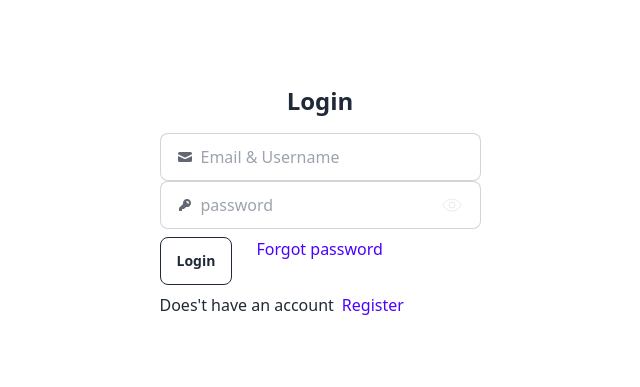
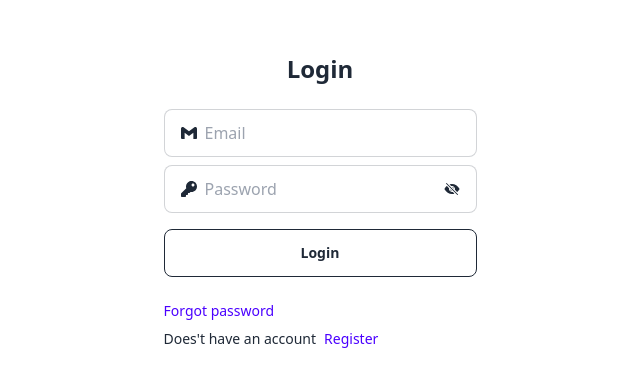
Before and after one commit to Alii-Hassnain/Fashion_frontend, a React (Vite) app in the folder FashionShop/: page /login in a window 1280 px wide. Shown: the part 199-586 px from the top of the page, without its empty margins (320-960 px from the left). Built offline with nearby package versions, Linux system fonts and the light colour scheme.

Commit message:
Add FormInput component and update Register page to use it

```diff
--- a/FashionShop/src/components/FormInput.jsx
+++ b/FashionShop/src/components/FormInput.jsx
@@ -1,6 +1,6 @@
 import React from "react";
 
-const FormInput = ({ type, name, defaultvalue, placeholder,icon }) => {
+const FormInput = ({ type, name, defaultvalue, placeholder,icon,icon2 }) => {
   return (
     <label className="input input-bordered flex items-center gap-2">
       {icon}
@@ -11,6 +11,7 @@ const FormInput = ({ type, name, defaultvalue, placeholder,icon }) => {
         className="grow"
         placeholder={placeholder}
       />
+      {icon2}
     </label>
   );
 };
--- a/FashionShop/src/components/index.js
+++ b/FashionShop/src/components/index.js
@@ -1,3 +1,4 @@
 export {default as Navbar} from "./Navbar"
 export {default as Header} from "./Header"
 export {default as Hero} from "./Hero"
+export {default as FormInput} from "./FormInput"
--- a/FashionShop/src/pages/Login.jsx
+++ b/FashionShop/src/pages/Login.jsx
@@ -1,5 +1,10 @@
 import { useState } from "react";
 import { Link, useNavigate } from "react-router-dom";
+import { SiGmail } from "react-icons/si";
+import { FaKey } from "react-icons/fa";
+import { FormInput } from "../components";
+import { IoEye } from "react-icons/io5";
+import { IoEyeOff } from "react-icons/io5";
 
 const Login = () => {
   const [loginInfo, setLoginInfo] = useState({
@@ -7,117 +12,96 @@ const Login = () => {
     password: "",
   });
   const [isChecked, setIsChecked] = useState(false);
+  const [isHidden, setIsHidden] = useState(true);
+
   const navigate = useNavigate();
-  const handleOnSubmit = async(e) => {
+  const handleOnSubmit = async (e) => {
     e.preventDefault();
-    const {email,password}=loginInfo;
-    console.log("email:",email,"password : ",password);
+    const { email, password } = loginInfo;
+    console.log("email:", email, "password : ", password);
     try {
-      const response=await fetch("http://localhost:8080/user/login",{
-        method:"POST",
-        headers:{
-          "Content-Type":"application/json",
+      const response = await fetch("http://localhost:8080/user/login", {
+        method: "POST",
+        headers: {
+          "Content-Type": "application/json",
         },
-        body:JSON.stringify({email,password})
-      })
-      const result=await response.json();
-      console.log("Data recieve from backend : ",result)
-      const {success,error,message,data,token}=result;
-      console.log("mesage from backend",message)
-      console.log("token from backend",token)
+        body: JSON.stringify({ email, password }),
+      });
+      const result = await response.json();
+      console.log("Data recieve from backend : ", result);
+      const { success, error, message, data, token } = result;
+      console.log("mesage from backend", message);
+      console.log("token from backend", token);
 
-      if(success){
-         localStorage.setItem("token",token);
-         localStorage.setItem("user",JSON.stringify(data.username));
+      if (success) {
+        localStorage.setItem("token", token);
+        localStorage.setItem("user", JSON.stringify(data.username));
         // navigate("/products")
       }
     } catch (error) {
-      console.log(error)
+      console.log(error);
     }
-  }
+  };
   const handleOnChange = (e) => {
-    const {name,value}=e.target;
-    const newInfo={...loginInfo,[name]:value}
+    const { name, value } = e.target;
+    const newInfo = { ...loginInfo, [name]: value };
     setLoginInfo(newInfo);
     console.log(loginInfo);
-  }
+  };
   return (
-    <div className="flex flex-col justify-center items-center h-screen gap-3 ">
+    <div className="flex flex-col justify-center items-center h-screen gap-3">
       <form onSubmit={handleOnSubmit}>
+        <div className="flex flex-col gap-2">
           <h1 className="font-bold text-center text-2xl mb-4">Login</h1>
-        <label className="input input-bordered flex items-center gap-2" htmlFor="email">
-          <svg
-            xmlns="http://www.w3.org/2000/svg"
-            viewBox="0 0 16 16"
-            fill="currentColor"
-            className="h-4 w-4 opacity-70"
-          >
-            <path d="M2.5 3A1.5 1.5 0 0 0 1 4.5v.793c.026.009.051.02.076.032L7.674 8.51c.206.1.446.1.652 0l6.598-3.185A.755.755 0 0 1 15 5.293V4.5A1.5 1.5 0 0 0 13.5 3h-11Z" />
-            <path d="M15 6.954 8.978 9.86a2.25 2.25 0 0 1-1.956 0L1 6.954V11.5A1.5 1.5 0 0 0 2.5 13h11a1.5 1.5 0 0 0 1.5-1.5V6.954Z" />
-          </svg>
-          <input
+
+          {/* EmailForm  */}
+          <FormInput
             type="text"
             name="email"
-          id="email"
-          value={loginInfo.email}
-          onChange={handleOnChange}
-          className="grow"
-          placeholder="Email & Username" />
-        </label>
-        <label className="input input-bordered flex items-center gap-2" htmlFor="password">
-          <svg
-            xmlns="http://www.w3.org/2000/svg"
-            viewBox="0 0 16 16"
-            fill="currentColor"
-            className="h-4 w-4 opacity-70"
-          >
-            <path
-              fillRule="evenodd"
-              d="M14 6a4 4 0 0 1-4.899 3.899l-1.955 1.955a.5.5 0 0 1-.353.146H5v1.5a.5.5 0 0 1-.5.5h-2a.5.5 0 0 1-.5-.5v-2.293a.5.5 0 0 1 .146-.353l3.955-3.955A4 4 0 1 1 14 6Zm-4-2a.75.75 0 0 0 0 1.5.5.5 0 0 1 .5.5.75.75 0 0 0 1.5 0 2 2 0 0 0-2-2Z"
-              clipRule="evenodd"
+            defaultvalue={loginInfo.email}
+            placeholder="Email"
+            icon={<SiGmail />}
           />
-          </svg>
-          <input
+          {/* PasswordForm */}
+          <FormInput
             type={isChecked ? "text" : "password"}
             name="password"
-          id="password"
-          onChange={handleOnChange}
-          value={loginInfo.password}
-          className="grow"
-          placeholder="password" />
-           <svg
-              onClick={() => setIsChecked(!isChecked)}
-              className="w-6 h-6 text-gray-800 dark:text-white"
-              aria-hidden="true"
-              xmlns="http://www.w3.org/2000/svg"
-              width="24"
-              height="24"
-              fill="none"
-              viewBox="0 0 24 24"
-            >
-              <path
-                stroke="currentColor"
-                strokeWidth="0.1"
-                d="M21 12c0 1.2-4.03 6-9 6s-9-4.8-9-6c0-1.2 4.03-6 9-6s9 4.8 9 6Z"
+            defaultvalue={loginInfo.password}
+            placeholder="Password"
+            icon={<FaKey />}
+            icon2={
+              isHidden ?
+              <IoEyeOff
+              className="cursor-pointer"
+              onClick={() => {
+                setIsChecked(!isChecked)
+                setIsHidden(!isHidden)
+              }}
+
+            />:<IoEye
+              className="cursor-pointer"
+              onClick={() => {
+                setIsChecked(!isChecked)
+                setIsHidden(!isHidden)
+              }}
+            />}
           />
-              <path
-                stroke="currentColor"
-                strokeWidth="0.1"
-                d="M15 12a3 3 0 1 1-6 0 3 3 0 0 1 6 0Z"
-              />
-            </svg>
-        </label>
-        <div className="flex flex-row gap-6">
+
+
           <button className="my-2 btn btn-outline">Login</button>
-          <p className="my-2 text-primary link-hover cursor-pointer">
+          <div className="flex flex-col text-sm">
+            <p className="my-2 text-sm text-primary link-hover cursor-pointer">
               Forgot password
             </p>
-        </div>
             <div className="flex flex-row gap-2">
               <p>Does't have an account</p>
               <Link to={"/register"}>
-            <p className="text-primary link-hover cursor-pointer">Register</p>
+                <p className="text-primary link-hover cursor-pointer">
+                  Register
+                </p>
               </Link>
+            </div>
+          </div>
         </div>
       </form>
     </div>
--- a/FashionShop/src/pages/Register.jsx
+++ b/FashionShop/src/pages/Register.jsx
@@ -2,7 +2,13 @@ import { useState } from "react";
 import { Link, useNavigate } from "react-router-dom";
 import { ToastContainer } from "react-toastify";
 import { handleError, handleSuccess } from "../utils/tostify";
-
+import { FaUser } from "react-icons/fa";
+import { SiGmail } from "react-icons/si";
+import { FaKey } from "react-icons/fa";
+import { FormInput } from "../components";
+import { IoEye } from "react-icons/io5";
+import { IoEyeOff } from "react-icons/io5";
+import { IoEyeOutline } from "react-icons/io5";
 const Register = () => {
   const [register, setRegister] = useState({
     username: "",
@@ -10,6 +16,7 @@ const Register = () => {
     email: "",
   });
   const [isChecked, setIsChecked] = useState(false);
+  const [isHidden, setIsHidden] = useState(true);
 
   const navigate = useNavigate();
   const handleOnChange = (e) => {
@@ -69,99 +76,53 @@ const Register = () => {
       >
         <div className="flex flex-col gap-2 ">
           <h1 className="font-bold text-center text-2xl mb-4">Register</h1>
-          <label
-            className="input input-bordered flex items-center gap-2"
-            htmlFor="username"
-          >
-            <svg
-              xmlns="http://www.w3.org/2000/svg"
-              viewBox="0 0 16 16"
-              fill="currentColor"
-              className="h-4 w-4 opacity-70"
-            >
-              <path d="M8 8a3 3 0 1 0 0-6 3 3 0 0 0 0 6ZM12.735 14c.618 0 1.093-.561.872-1.139a6.002 6.002 0 0 0-11.215 0c-.22.578.254 1.139.872 1.139h9.47Z" />
-            </svg>
-            <input
+
+          {/* Username */}
+          <FormInput
             name="username"
             type="text"
-              id="username"
+            value={register.username}
             onChange={handleOnChange}
-              value={register.username}
-              className="grow"
             placeholder="Username"
+            icon={<FaUser />}
           />
-          </label>
-          <label
-            className="input input-bordered flex items-center gap-2"
-            htmlFor="email"
-          >
-            <svg
-              xmlns="http://www.w3.org/2000/svg"
-              viewBox="0 0 16 16"
-              fill="currentColor"
-              className="h-4 w-4 opacity-70"
-            >
-              <path d="M2.5 3A1.5 1.5 0 0 0 1 4.5v.793c.026.009.051.02.076.032L7.674 8.51c.206.1.446.1.652 0l6.598-3.185A.755.755 0 0 1 15 5.293V4.5A1.5 1.5 0 0 0 13.5 3h-11Z" />
-              <path d="M15 6.954 8.978 9.86a2.25 2.25 0 0 1-1.956 0L1 6.954V11.5A1.5 1.5 0 0 0 2.5 13h11a1.5 1.5 0 0 0 1.5-1.5V6.954Z" />
-            </svg>
-            <input
+
+          {/* Email Form */}
+          <FormInput
             name="email"
             type="email"
-              id="email"
+            value={register.email}
             onChange={handleOnChange}
-              value={register.email}
-              className="grow"
             placeholder="Email"
+            icon={<SiGmail />}
           />
-          </label>
 
-          <label
-            className="input input-bordered flex items-center gap-2"
-            htmlFor="password"
-          >
-            <svg
-              xmlns="http://www.w3.org/2000/svg"
-              viewBox="0 0 16 16"
-              fill="currentColor"
-              className="h-4 w-4 opacity-70"
-            >
-              <path
-                fillRule="evenodd"
-                d="M14 6a4 4 0 0 1-4.899 3.899l-1.955 1.955a.5.5 0 0 1-.353.146H5v1.5a.5.5 0 0 1-.5.5h-2a.5.5 0 0 1-.5-.5v-2.293a.5.5 0 0 1 .146-.353l3.955-3.955A4 4 0 1 1 14 6Zm-4-2a.75.75 0 0 0 0 1.5.5.5 0 0 1 .5.5.75.75 0 0 0 1.5 0 2 2 0 0 0-2-2Z"
-                clipRule="evenodd"
+          {/* Password */}
+          <FormInput
+            name="password"
+            type={isChecked ? "text" : "password"}
+            value={register.password}
+            onChange={handleOnChange}
+            placeholder="Password"
+            icon={<FaKey />}
+            icon2={
+              isHidden ?
+              <IoEyeOff
+              className="cursor-pointer"
+              onClick={() => {
+                setIsChecked(!isChecked)
+                setIsHidden(!isHidden)
+              }}
+
+            />:<IoEye
+              className="cursor-pointer"
+              onClick={() => {
+                setIsChecked(!isChecked)
+                setIsHidden(!isHidden)
+              }}
+            />}
           />
-            </svg>
-            <input
-              type={isChecked ? "text" : "password"}
-              name="password"
-              id="password"
-              onChange={handleOnChange}
-              value={register.password}
-              className="grow"
-              placeholder="password"
-            />
-            <svg
-              onClick={() => setIsChecked(!isChecked)}
-              className="w-6 h-6 text-gray-800 dark:text-white"
-              aria-hidden="true"
-              xmlns="http://www.w3.org/2000/svg"
-              width="24"
-              height="24"
-              fill="none"
-              viewBox="0 0 24 24"
-            >
-              <path
-                stroke="currentColor"
-                strokeWidth="0.1"
-                d="M21 12c0 1.2-4.03 6-9 6s-9-4.8-9-6c0-1.2 4.03-6 9-6s9 4.8 9 6Z"
-              />
-              <path
-                stroke="currentColor"
-                strokeWidth="0.1"
-                d="M15 12a3 3 0 1 1-6 0 3 3 0 0 1 6 0Z"
-              />
-            </svg>
-          </label>
+
           {/* buttons */}
           <div className="flex flex-col w-full gap-2">
             <button className="btn btn-outline w-full">Register</button>
```
Also changed, not shown: FashionShop/src/components/CommonHeading.jsx (+8 -8 lines). Lines whose indentation alone changed are shown as unchanged.
